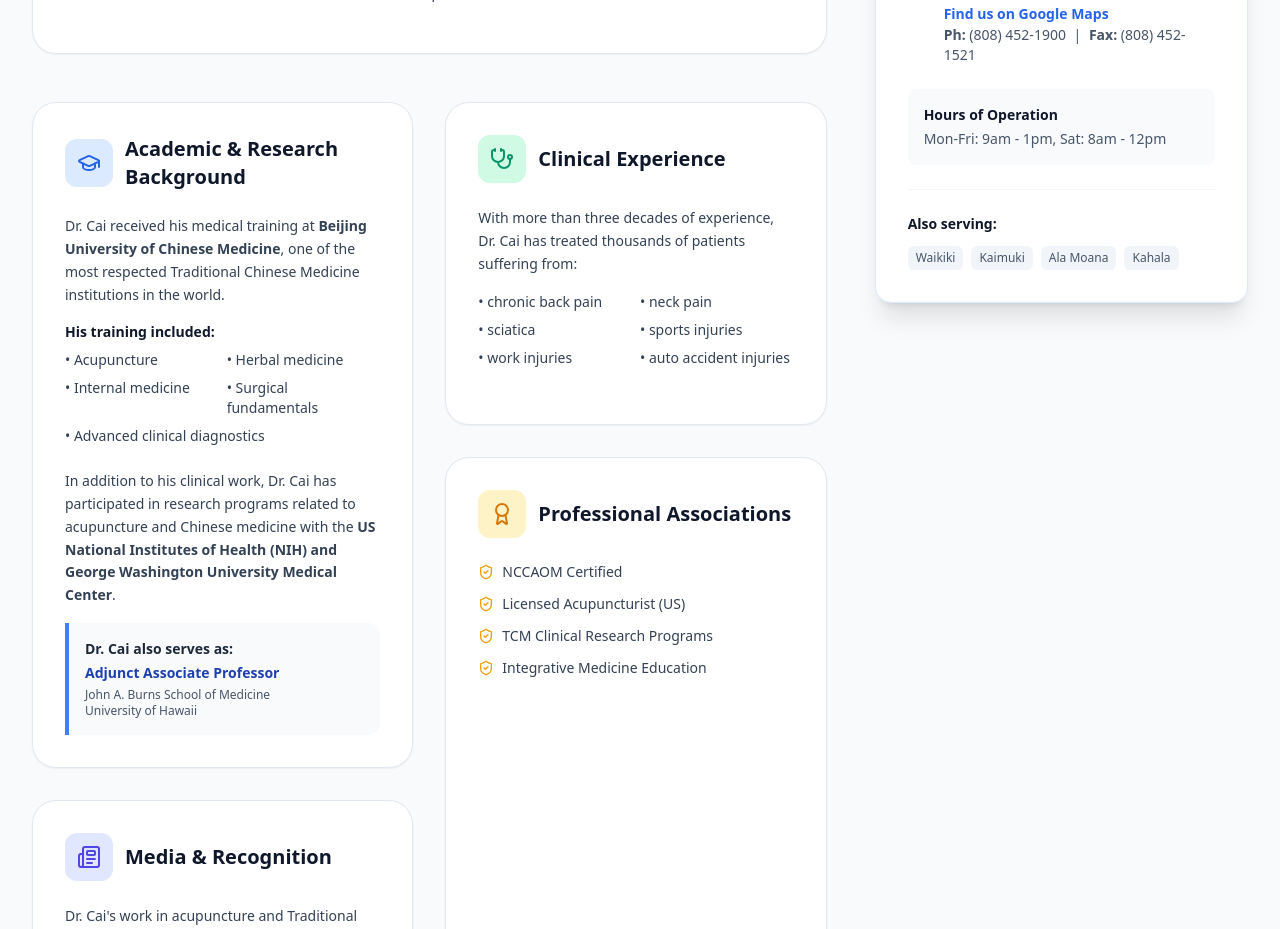
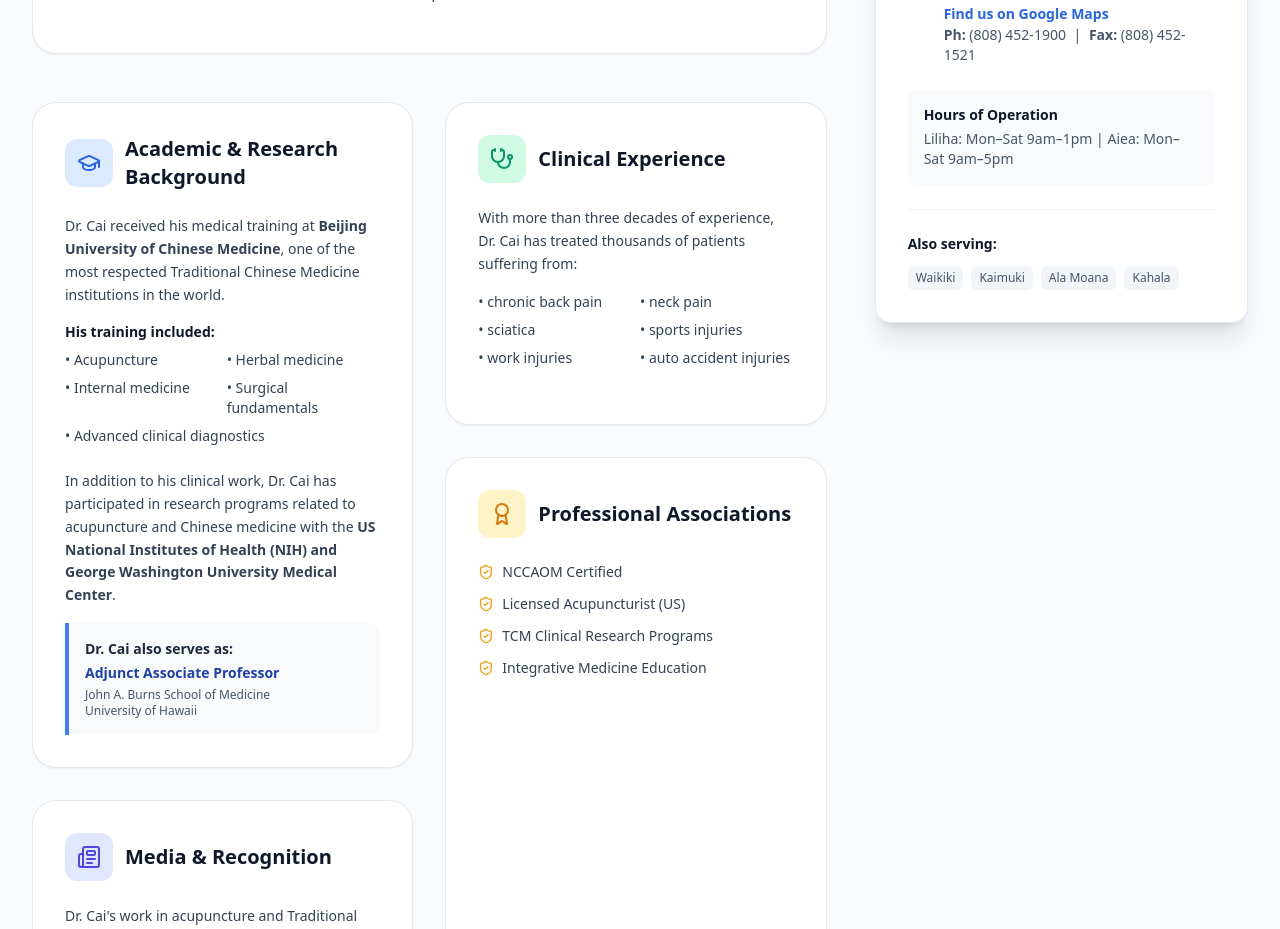
Before and after one commit to acutherapy/acutherapy-web-v2, a React (Vite) app: page /dr-david-cai-honolulu-acupuncturist in a window 1280 px wide. Shown: the part 1360-2289 px from the top of the page. Built offline with nearby package versions, Linux system fonts and the light colour scheme.

Commit message:
fix(hours): Dr David page

```diff
--- a/src/pages/AboutDrDavidCaiPage.tsx
+++ b/src/pages/AboutDrDavidCaiPage.tsx
@@ -365,7 +365,7 @@ export default function AboutDrDavidCaiPage() {
                                     </div>
                                     <div className="mt-6 bg-slate-50 p-4 rounded-lg">
                                         <p className="font-bold text-slate-900 mb-1 text-sm">Hours of Operation</p>
-                                        <p className="text-slate-600 text-sm">Mon-Fri: 9am - 1pm, Sat: 8am - 12pm</p>
+                                        <p className="text-slate-600 text-sm">Liliha: Mon–Sat 9am–1pm | Aiea: Mon–Sat 9am–5pm</p>
                                     </div>
                                 </div>
 
```
